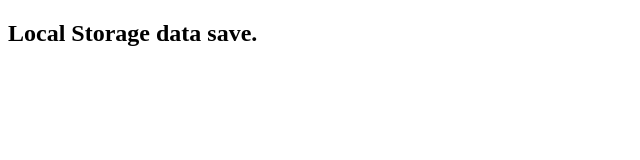
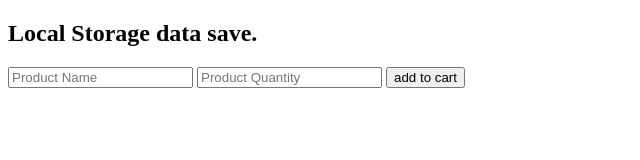
Before and after one commit to developerMohib/localStorageModule, a plain HTML site: page index.html in a window 1280 px wide. Shown: the whole page, without its empty margins (0-640 px from the left). Drawn offline with Linux system fonts and the light colour scheme.

Commit message:
add to cart

```diff
--- a/app.js
+++ b/app.js
@@ -0,0 +1,12 @@
+
+
+const addtoCart = () => {
+    const productName = document.getElementById('Product-name');
+    const productQuantity = document.getElementById('Product-quantity');
+
+    const inputName = productName.value ;
+    const inputQuantity = productQuantity.value ;
+    inputName.value = '';
+    inputQuantity.value = '';
+    console.log(inputName, inputQuantity);
+}
--- a/index.html
+++ b/index.html
@@ -8,6 +8,10 @@
 <body>
     <h2>Local Storage data save.</h2>
 
+    <input type="text" name="Product Name" placeholder="Product Name" id="Product-name">
+    <input type="text" name="Product Quantity" placeholder="Product Quantity" id="Product-quantity">
+    <button onclick="addtoCart()">add to cart</button>
+
     <script src="./app.js"></script>
 </body>
 </html>
```
